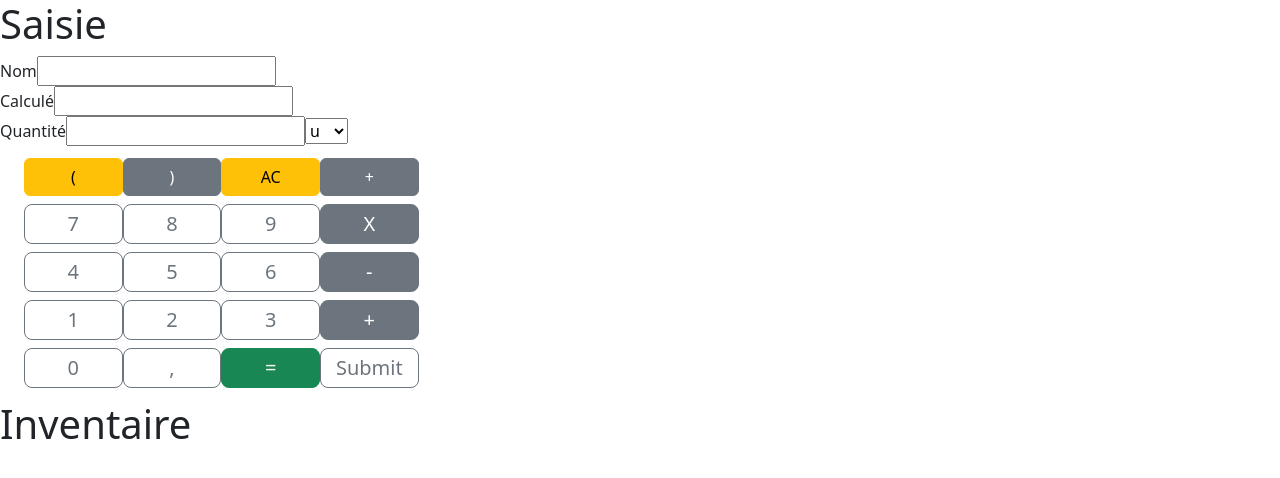
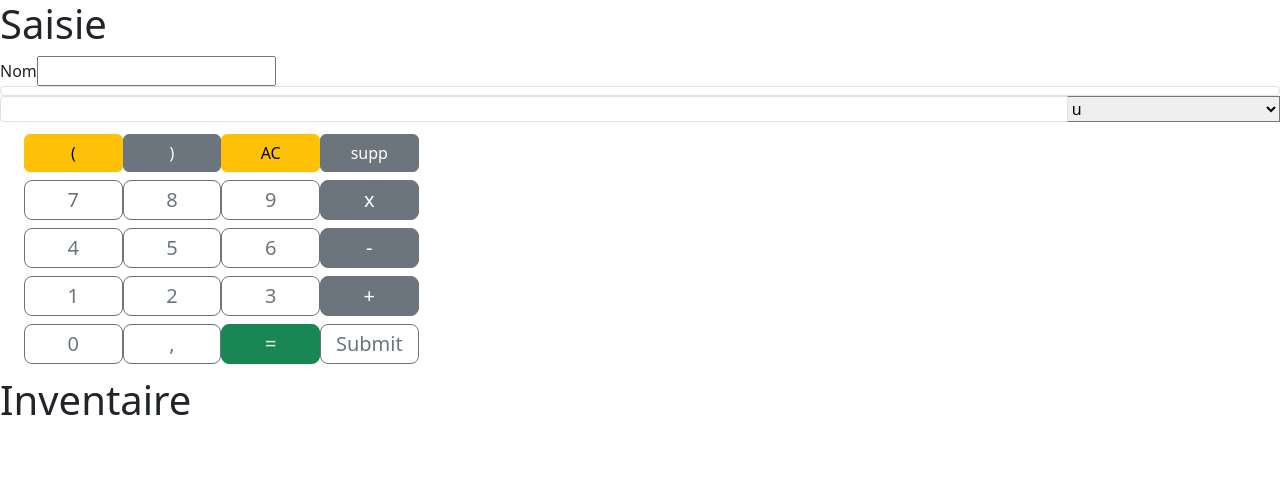
Before and after one commit to Elberby/angular, an Angular app: page / in a window 1280 px wide. Shown: the top 478 px of the page. Built offline with nearby package versions, Linux system fonts and the light colour scheme.

Commit message:
🚧 calculator logique

```diff
--- a/src/app/saisie/saisie.component.ts
+++ b/src/app/saisie/saisie.component.ts
@@ -17,14 +17,13 @@ import { CommonModule } from '@angular/common';
         <label for="name">Nom</label>
         <input type="text" id="name" name="name" required>
       </div>
-      <div>
-        <label for="calcule">Calculé</label>
-        <input type="text" id="calcule" name="calcule">
+    </form>
+    <div class="input-group input-group-sm col-sm-12 m-0 p-0">
+      <div class="col-sm-12 form-control text-lg-right" type="text">{{input}}</div>
     </div>
-      <div>
-        <label for="quantity">Quantité</label>
-        <input type="number" id="quantity" name="quantity" required>
-        <select name="pets" id="pet-select">
+    <div class="input-group input-group-sm col-sm-12 m-0 p-0">
+      <div class="col-sm-10 form-control text-lg-right" type="text">{{result}}</div>
+      <select class ="col-sm-2" name="pets" id="pet-select">
         <option value="parrot">u</option>
         <option value="dog">m²</option>
         <option value="cat">ml</option>
@@ -32,50 +31,98 @@ import { CommonModule } from '@angular/common';
         <option value="spider">l</option>
       </select>
     </div>
-    </form>
   </section>
-
+  <section>
     <div class="container-fluid">
-
       <div class="jumbotron col-sm-4 p-2 m-0 bg-inverse">
 
         <div class="col-sm-12 p-1 m-0">
           <button class="btn btn-warning col-sm-3" type="button">(</button>
           <button class="btn btn-secondary col-sm-3" type="button">)</button>
-      <button class="btn btn-warning col-sm-3" type="button">AC</button>
-      <button class="btn btn-secondary col-sm-3" type="button">+</button>
+          <button class="btn btn-warning col-sm-3" type="button" (click)="clear()">AC</button>
+          <button class="btn btn-secondary col-sm-3" type="button" (click)="deleteLastInput()">supp</button>
         </div>
 
         <div class="col-sm-12 p-1 m-0">
-      <button class="btn btn-lg btn-outline-secondary col-sm-3 p-1" type="button">7</button>
+          <button class="btn btn-lg btn-outline-secondary col-sm-3 p-1" type="button" (click)="appendNumber('7')">7</button>
           <button class="btn btn-lg btn-outline-secondary col-sm-3 p-1" type="button">8</button>
           <button class="btn btn-lg btn-outline-secondary col-sm-3 p-1" type="button">9</button>
-      <button class="btn btn-lg btn-secondary col-sm-3 p-1" type="button">X</button>
+          <button class="btn btn-lg btn-secondary col-sm-3 p-1" type="button" (click)="multiply()">x</button>
         </div>
+
         <div class="col-sm-12 p-1 m-0">
           <button class="btn btn-lg btn-outline-secondary col-sm-3 p-1" type="button">4</button>
           <button class="btn btn-lg btn-outline-secondary col-sm-3 p-1" type="button">5</button>
           <button class="btn btn-lg btn-outline-secondary col-sm-3 p-1" type="button">6</button>
-      <button class="btn btn-lg btn-secondary col-sm-3 p-1" type="button">-</button>
+          <button class="btn btn-lg btn-secondary col-sm-3 p-1" type="button" (click)="subtract()">-</button>
         </div>
+
         <div class="col-sm-12 p-1 m-0">
           <button class="btn btn-lg btn-outline-secondary col-sm-3 p-1" type="button">1</button>
           <button class="btn btn-lg btn-outline-secondary col-sm-3 p-1" type="button">2</button>
           <button class="btn btn-lg btn-outline-secondary col-sm-3 p-1" type="button">3</button>
-      <button class="btn btn-lg btn-secondary col-sm-3 p-1" type="button">+</button>
+          <button class="btn btn-lg btn-secondary col-sm-3 p-1" type="button" (click)="add()">+</button>
         </div>
+
         <div class="col-sm-12 p-1 m-0">
           <button class="btn btn-lg btn-outline-secondary col-sm-3 p-1" type="button">0</button>
           <button class="btn btn-lg btn-outline-secondary col-sm-3 p-1" type="button">,</button>
-      <button class="btn btn-lg btn-success col-sm-3 p-1" type="button">=</button>
+          <button class="btn btn-lg btn-success col-sm-3 p-1" type="button" (click)="calculate()">=</button>
           <input class="btn btn-lg btn-outline-secondary col-sm-3 p-1" type="button" value="Submit">
         </div>
 
       </div>
-
+    </div>
+  </section>
   `,
   styleUrls: ['./saisie.component.css'],
 })
 export class SaisieComponent {
+  input: string = ''; // Pour stocker les chiffres saisis
+  result: string = ''; // Pour afficher le résultat final
 
+  // Méthode pour ajouter un chiffre à l'entrée actuelle
+  appendNumber(number: string) {
+    this.input += number;
   }
+
+  // Méthode pour effacer la dernière entrée
+  deleteLastInput() {
+    this.input = this.input.slice(0, -1);
+  }
+
+  // Méthode pour effectuer le calcul
+  calculate() {
+    // Vérifier si une opération est en cours
+    if (this.input !== '') {
+      this.result = eval(this.input).toString(); // Calculer le résultat et le stocker dans result
+      this.input = ''; // Réinitialiser l'entrée pour permettre de nouveaux calculs
+    }
+  }
+
+  // Méthode pour ajouter
+  add() {
+    this.input += '+';
+  }
+
+  // Méthode pour soustraire
+  subtract() {
+    this.input += '-';
+  }
+
+  // Méthode pour multiplier
+  multiply() {
+    this.input += '*';
+  }
+
+  // Méthode pour diviser
+  divide() {
+    this.input += '/';
+  }
+
+  // Méthode pour effacer les valeurs
+  clear() {
+    this.input = '';
+    this.result = '';
+  }
+}
```
Lines whose indentation alone changed are shown as unchanged.
